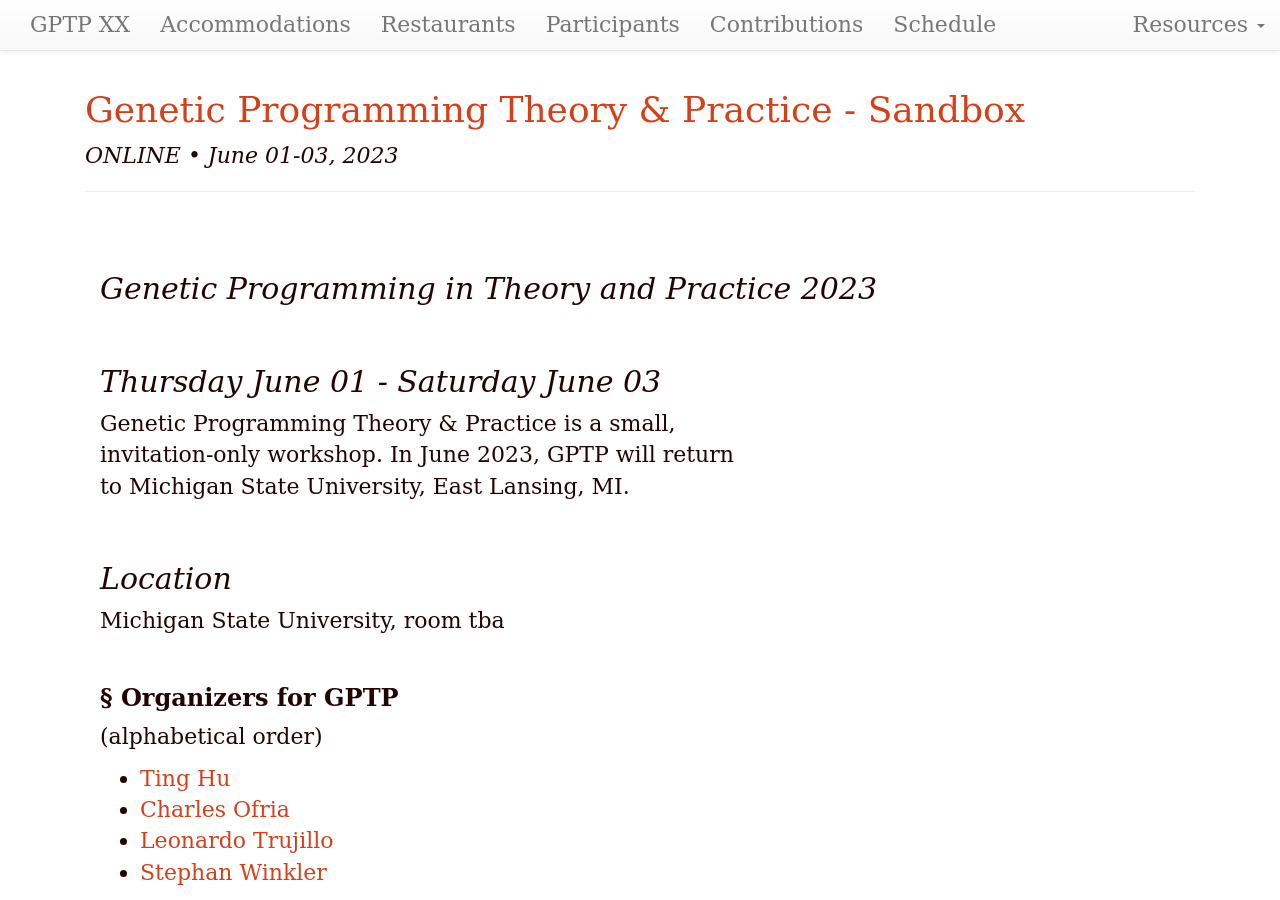
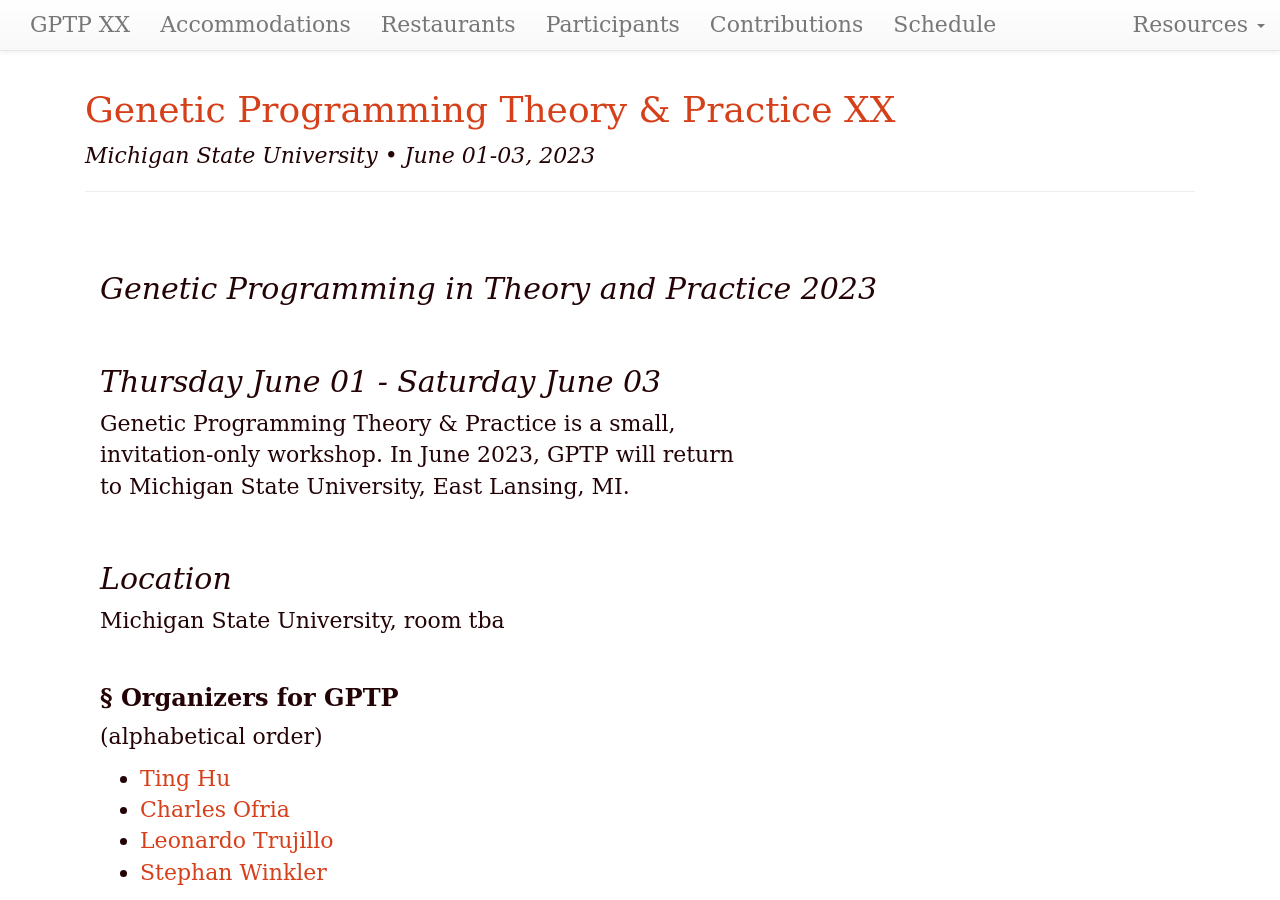
Before and after one commit to GPTP-workshop/gptp-workshop.github.io, a Jekyll site: the page built from index.md, in a window 1280 px wide and 900 px high. Built offline with Jekyll 4.4.1, drawn with Linux system fonts in a browser that asks for light colours.

Commit message:
Update default.html

```diff
--- a/_layouts/default.html
+++ b/_layouts/default.html
@@ -22,8 +22,8 @@
     <div class="container">
       <div class="col-sm-12">
  <!--        <h1><a href="index.html">Genetic Programming Theory & Practice - Sandbox {{page.roman}}</a></h1>  -->
-        <h1><a href="index.html">Genetic Programming Theory & Practice - Sandbox</a></h1>
-        <div class="dateline">ONLINE • {{page.dates}} <hr /></div>
+        <h1><a href="index.html">Genetic Programming Theory & Practice {{page.roman}}</a></h1>
+        <div class="dateline">Michigan State University • {{page.dates}} <hr /></div>
         <div class="col-sm-12">
         {{ content }}
         </div>
```
